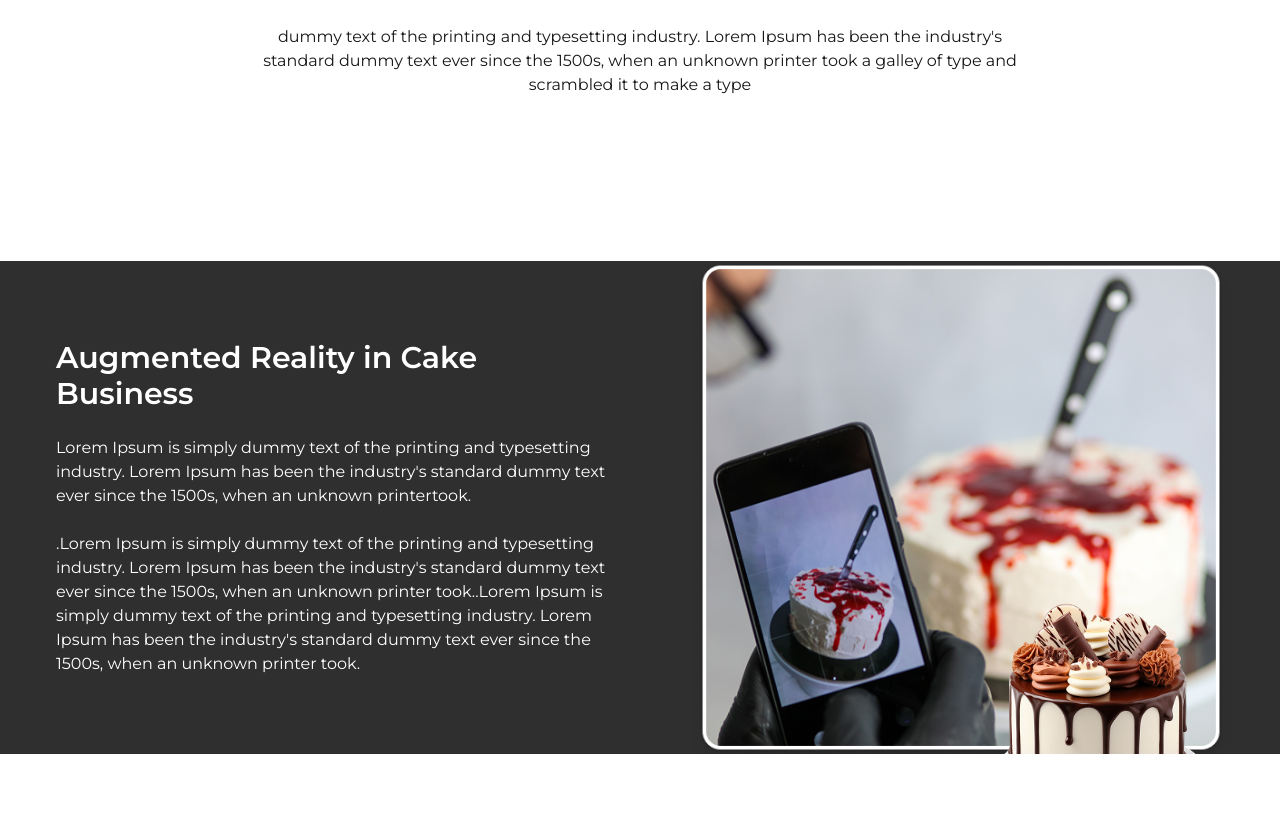
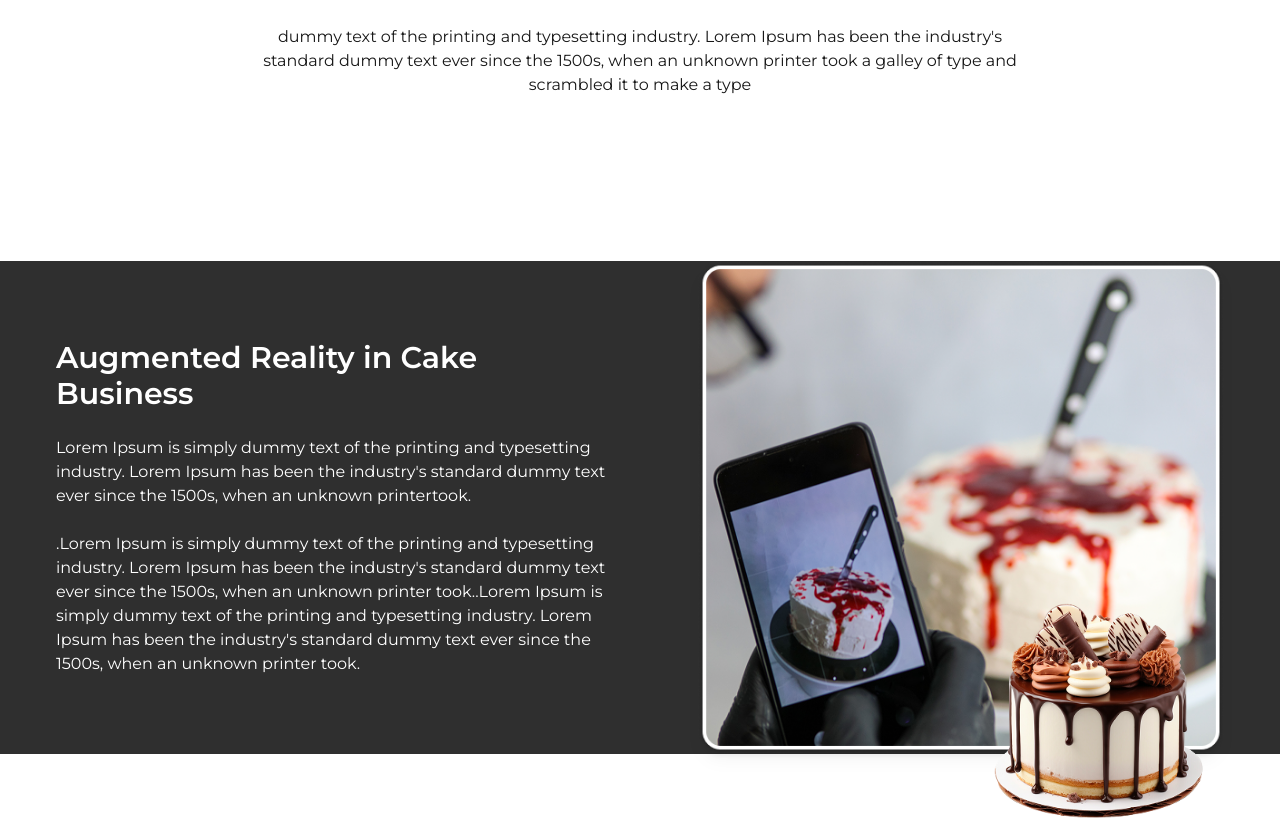
Before and after one commit to sudipblownfuse/spoontoo-dev, a Next.js app: page /how-it-works in a window 1280 px wide. Shown: the part 1667-2486 px from the top of the page. Built offline with nearby package versions, Linux system fonts and the light colour scheme.

Commit message:
small fix

```diff
--- a/app/about/page.jsx
+++ b/app/about/page.jsx
@@ -11,7 +11,7 @@ import React from 'react'
 
 const page = () => {
   return (
-    <main className='w-full min-h-screen pt-28'>
+    <main className='w-full min-h-screen pt-28 overflow-x-clip'>
         <AboutHero/>
         <OpenDetails/>
         <BriefHistory/>
--- a/app/how-it-works/page.jsx
+++ b/app/how-it-works/page.jsx
@@ -10,7 +10,7 @@ import React from 'react'
 
 const page = () => {
   return (
-    <main className='w-full min-h-screen pt-28'>
+    <main className='w-full min-h-screen pt-28 overflow-x-clip'>
       <TopSection/>
       <ProcessFlow/>
       <WhatYouNeedToDo/>
--- a/components/HowItWorkComponents/AugmentedCakeReality.jsx
+++ b/components/HowItWorkComponents/AugmentedCakeReality.jsx
@@ -7,9 +7,9 @@ import cake1 from "@/public/how-it-works/cake1.png";
 
 const AugmentedCakeReality = () => {
   return (
-    <section className="w-full h-auto py-20 lg:py-36 ">
+    <section className="w-full h-auto py-20 lg:py-36  overflow-x-hidden">
       <div className="relative w-full h-auto bg-[#2F2F2F]">
-        <div className="w-full relative width-container mx-auto px-5 lg:px-14 flex flex-col lg:flex-row items-center justify-between overflow-x-hidden">
+        <div className="w-full relative width-container mx-auto px-5 lg:px-14 flex flex-col lg:flex-row items-center justify-between">
           {/* Text Section */}
           <motion.div className="w-full lg:w-1/2 flex flex-col items-center lg:items-start py-10"
           initial={{ opacity: 0, x: -100 }}
```
